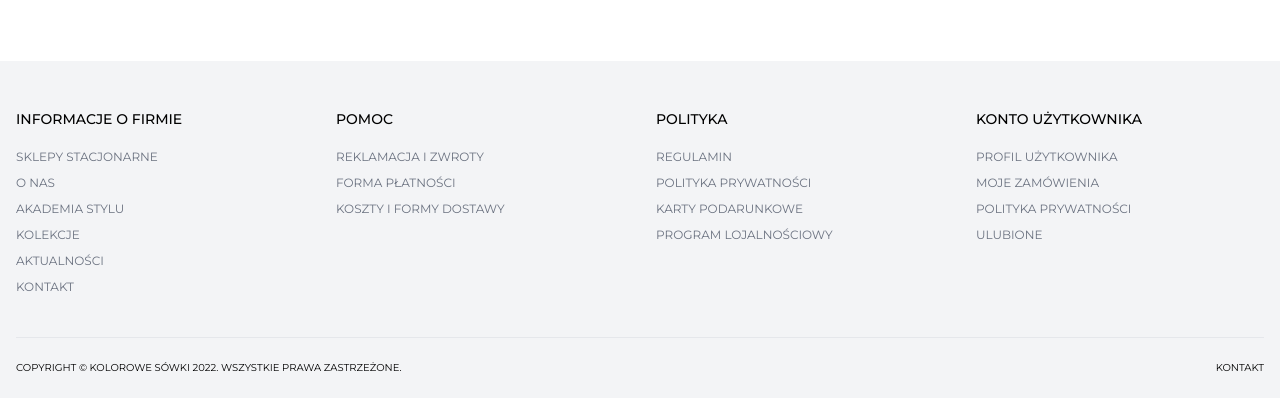
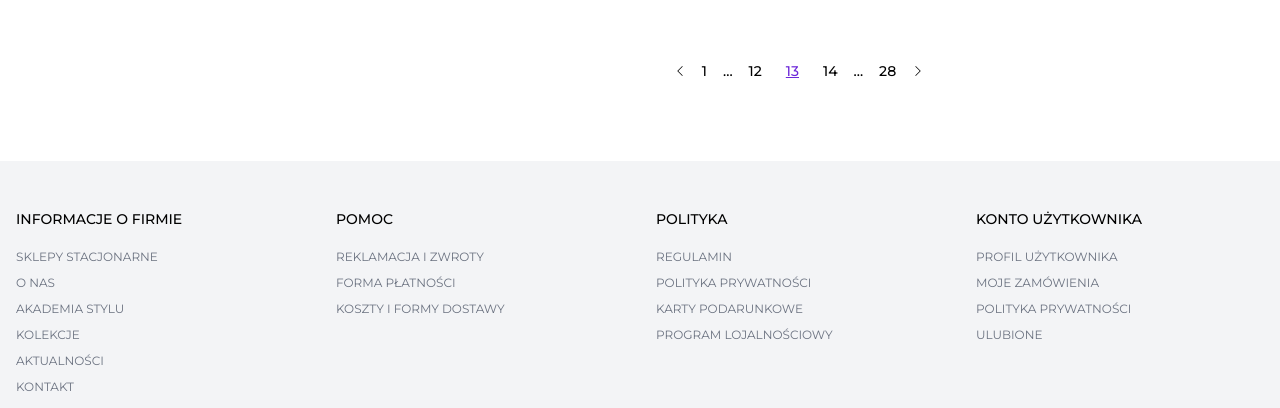
Before and after one commit to jwojtyra/ks_template, a website built with Parcel: page src/katalog.html in a window 1280 px wide. Shown: the part 769-1177 px from the top of the page. Built offline with nearby package versions, Linux system fonts and the light colour scheme.

Commit message:
katalog (rwd)

```diff
--- a/src/katalog.html
+++ b/src/katalog.html
@@ -118,8 +118,8 @@
 </header>
 
 <div class="container mx-auto">
-	<div class="grid grid-cols-4 gap-6 mt-8 mb-16 px-4">
-		<aside>
+	<div class="flex flex-col flex-col-reverse sm:grid sm:grid-cols-6 lg:grid-cols-4 gap-6 mt-8 mb-16 px-4">
+		<aside class="sm:col-span-2 lg:col-span-1 mt-6 sm:mt-0">
 			<form action="">
 				<section class="bg-gray-100 mb-6 px-5 py-3">
 					<label class="flex items-center py-1 cursor-pointer text-sm">
@@ -156,8 +156,8 @@
 				</button>
 			</form>
 		</aside>
-		<main class="col-span-3">
-			<div class="grid grid-cols-3 gap-6">
+		<main class="sm:col-span-4 lg:col-span-3">
+			<div class="grid grid-cols-2 lg:grid-cols-3 gap-6">
 				<article class="text-center relative">
 					<img src="https://i.pinimg.com/originals/1d/d6/aa/1dd6aacd3b72f6717b63955174c6da15.jpg" alt="" class="mb-4">
 					<h3>
@@ -218,6 +218,48 @@
 					<span class="font-bold text-sm">999.99 PLN</span>
 				</article>
 			</div>
+
+			<nav class="flex justify-center text-sm font-medium mt-12">
+				<ul class="flex items-center">
+					<li class="mx-1">
+						<a href="#" class="hover:text-primary-700 transition-colors px-2">
+							<svg xmlns="http://www.w3.org/2000/svg" width="12" height="12" fill="currentColor" viewBox="0 0 16 16">
+								<path fill-rule="evenodd"
+									  d="M11.354 1.646a.5.5 0 0 1 0 .708L5.707 8l5.647 5.646a.5.5 0 0 1-.708.708l-6-6a.5.5 0 0 1 0-.708l6-6a.5.5 0 0 1 .708 0z"/>
+							</svg>
+						</a>
+					</li>
+					<li class="mx-1">
+						<a href="#" class="hover:text-primary-700 transition-colors px-2">1</a>
+					</li>
+					<li class="mx-1">
+						...
+					</li>
+					<li class="mx-1">
+						<a href="#" class="hover:text-primary-700 transition-colors px-2">12</a>
+					</li>
+					<li class="mx-1">
+						<span class="text-primary-700 underline px-2">13</span>
+					</li>
+					<li class="mx-1">
+						<a href="#" class="hover:text-primary-700 transition-colors px-2">14</a>
+					</li>
+					<li class="mx-1">
+						...
+					</li>
+					<li class="mx-1">
+						<a href="#" class="hover:text-primary-700 transition-colors px-2">28</a>
+					</li>
+					<li class="mx-1">
+						<a href="#" class="hover:text-primary-700 transition-colors px-2">
+							<svg xmlns="http://www.w3.org/2000/svg" width="12" height="12" fill="currentColor" viewBox="0 0 16 16">
+								<path fill-rule="evenodd"
+									  d="M4.646 1.646a.5.5 0 0 1 .708 0l6 6a.5.5 0 0 1 0 .708l-6 6a.5.5 0 0 1-.708-.708L10.293 8 4.646 2.354a.5.5 0 0 1 0-.708z"/>
+							</svg>
+						</a>
+					</li>
+				</ul>
+			</nav>
 		</main>
 	</div>
 </div>
```
